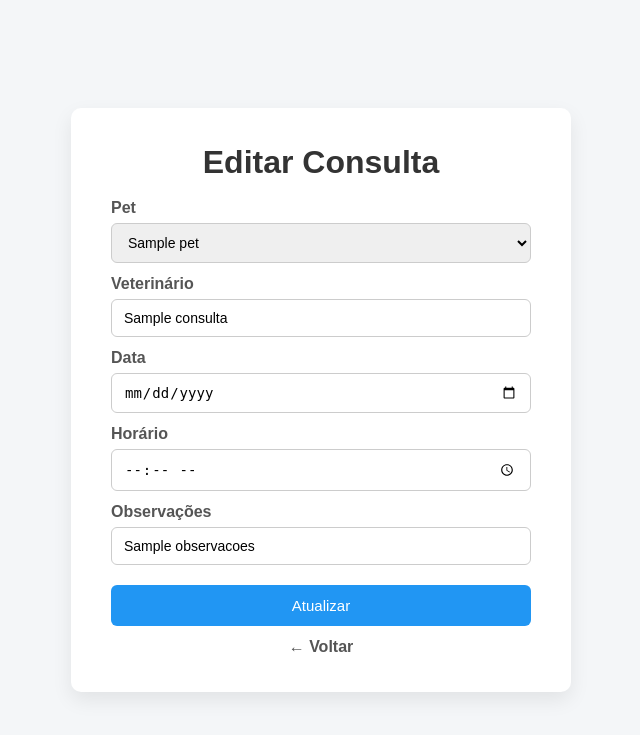
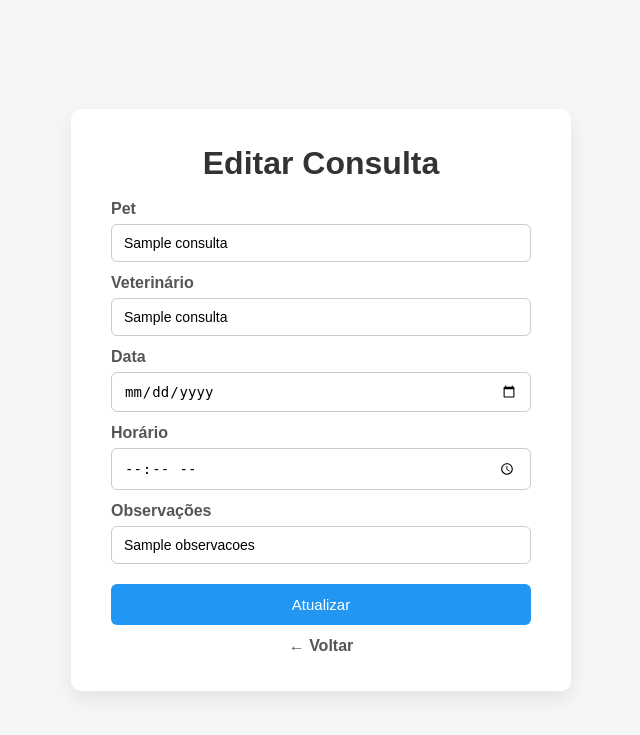
Before and after one commit to viniciusnascimento9/Projeto-Petshop, a Flask app: template templates/editar_consulta.html in a window 1280 px wide. Shown: the top 735 px of the page, without its empty margins (319-959 px from the left). Run offline with Flask 3, Linux system fonts and the light colour scheme; the template is opened without the code that fills it: most values are stand-ins (such as "Sample title", 1, 10 or a date in 2020).

Commit message:
AC2 funcionando

```diff
--- a/app.py
+++ b/app.py
@@ -3,10 +3,11 @@ import mysql.connector
 
 app = Flask(__name__)
 
-# Conexão com MySQL — ajuste host/database/usuário/senha se necessário
 db = mysql.connector.connect(
     host="localhost",
-    database="petshop"
+    database="petshop",
+    user="root",
+    password=""
 )
 
 # ---------------- PETS ----------------
@@ -83,31 +84,20 @@ def listar_consultas():
     cur.close()
     return render_template('listar_consultas.html', consultas=consultas)
 
-# ---- mostrar formulário de nova consulta (GET) ----
 @app.route('/nova_consulta')
 def nova_consulta():
-    cur = db.cursor(dictionary=True)
-    cur.execute("SELECT id, nome FROM pets")
-    pets = cur.fetchall()   # lista de dicts: [{'id': ..., 'nome': ...}, ...]
-    cur.close()
-    return render_template('cadastrar_consulta.html', pets=pets)
+    return render_template('cadastrar_consulta.html')
 
-# ---- salvar consulta (POST) ----
+
 @app.route('/salvar_consulta', methods=['POST'])
 def salvar_consulta():
-    pet_id = request.form.get('pet_id')
+    pet_nome = request.form.get('pet_nome', 'Desconhecido')
     data_consulta = request.form['data_consulta']
     horario = request.form['horario']
     observacoes = request.form.get('observacoes', '')
-    vet_nome = request.form.get('vet_nome', 'Vetrinário(a)')
+    vet_nome = request.form.get('vet_nome', 'Veterinário(a)')
 
     cur = db.cursor()
-    pet_nome = "Desconhecido"
-    if pet_id:
-        cur.execute("SELECT nome FROM pets WHERE id=%s", (pet_id,))
-        r = cur.fetchone()
-        pet_nome = r[0] if r else "Desconhecido"
-
     cur.execute(
         "INSERT INTO consultas (pet_nome, vet_nome, data_consulta, horario, observacoes) VALUES (%s,%s,%s,%s,%s)",
         (pet_nome, vet_nome, data_consulta, horario, observacoes)
@@ -116,7 +106,6 @@ def salvar_consulta():
     cur.close()
     return redirect(url_for('listar_consultas'))
 
-# ---- editar consulta (GET) ----
 @app.route('/editar_consulta/<int:id>')
 def editar_consulta(id):
     cur = db.cursor(dictionary=True)
@@ -125,46 +114,21 @@ def editar_consulta(id):
         (id,)
     )
     consulta = cur.fetchone()
+    cur.close()
     if not consulta:
-        cur.close()
         return redirect(url_for('listar_consultas'))
+    return render_template('editar_consulta.html', consulta=consulta)
 
-    cur2 = db.cursor()
-    cur2.execute("SELECT id, nome FROM pets")
-    pets = cur2.fetchall()
-    cur.close()
-    cur2.close()
 
-    # encontrar pet_id baseado no pet_nome atual
-    pet_id_selecionado = None
-    for p in pets:
-        if p[1] == consulta['pet_nome']:
-            pet_id_selecionado = p[0]
-            break
-
-    return render_template('editar_consulta.html', consulta=consulta, pets=pets, pet_id_selecionado=pet_id_selecionado)
-
-# ---- atualizar consulta (POST) ----
 @app.route('/atualizar_consulta/<int:id>', methods=['POST'])
 def atualizar_consulta(id):
-    pet_id = request.form.get('pet_id')
+    pet_nome = request.form.get('pet_nome', 'Desconhecido')
     vet_nome = request.form.get('vet_nome', 'Veterinário(a)')
     data_consulta = request.form['data_consulta']
     horario = request.form['horario']
     observacoes = request.form.get('observacoes', '')
 
     cur = db.cursor()
-    pet_nome = None
-    if pet_id:
-        cur.execute("SELECT nome FROM pets WHERE id=%s", (pet_id,))
-        r = cur.fetchone()
-        pet_nome = r[0] if r else None
-
-    if not pet_nome:
-        cur.execute("SELECT pet_nome FROM consultas WHERE id=%s", (id,))
-        r = cur.fetchone()
-        pet_nome = r[0] if r else "Desconhecido"
-
     cur.execute(
         "UPDATE consultas SET pet_nome=%s, vet_nome=%s, data_consulta=%s, horario=%s, observacoes=%s WHERE id=%s",
         (pet_nome, vet_nome, data_consulta, horario, observacoes, id)
@@ -173,7 +137,7 @@ def atualizar_consulta(id):
     cur.close()
     return redirect(url_for('listar_consultas'))
 
-# ---- deletar consulta (POST) ----
+
 @app.route('/deletar_consulta/<int:id>', methods=['POST'])
 def deletar_consulta(id):
     cur = db.cursor()
--- a/templates/editar_consulta.html
+++ b/templates/editar_consulta.html
@@ -7,7 +7,7 @@
         .form-container { background:#fff; padding:36px 40px; border-radius:10px; box-shadow:0 8px 20px rgba(0,0,0,0.08); width:420px; }
         h1 { text-align:center; margin:0 0 18px; color:#333; }
         label { display:block; margin-top:12px; font-weight:bold; color:#555; }
-        select, input[type="date"], input[type="time"], input[type="text"] { width:100%; padding:10px 12px; margin-top:6px; border:1px solid #ccc; border-radius:6px; box-sizing:border-box; font-size:14px; }
+        input[type="date"], input[type="time"], input[type="text"] { width:100%; padding:10px 12px; margin-top:6px; border:1px solid #ccc; border-radius:6px; box-sizing:border-box; font-size:14px; }
         input[type="submit"] { width:100%; margin-top:20px; padding:12px; background:#2196F3; color:#fff; border:none; border-radius:6px; cursor:pointer; font-size:15px; }
         .back-link { display:block; text-align:center; margin-top:12px; color:#555; text-decoration:none; font-weight:bold; }
     </style>
@@ -17,11 +17,7 @@
         <h1>Editar Consulta</h1>
         <form action="{{ url_for('atualizar_consulta', id=consulta['id']) }}" method="POST">
             <label>Pet</label>
-            <select name="pet_id" required>
-                {% for pet in pets %}
-                <option value="{{ pet[0] }}" {% if pet_id_selecionado is not none and pet[0] == pet_id_selecionado %}selected{% endif %}>{{ pet[1] }}</option>
-                {% endfor %}
-            </select>
+            <input type="text" name="pet_nome" value="{{ consulta['pet_nome'] }}" required>
 
             <label>Veterinário</label>
             <input type="text" name="vet_nome" value="{{ consulta['vet_nome'] }}" required>
```
